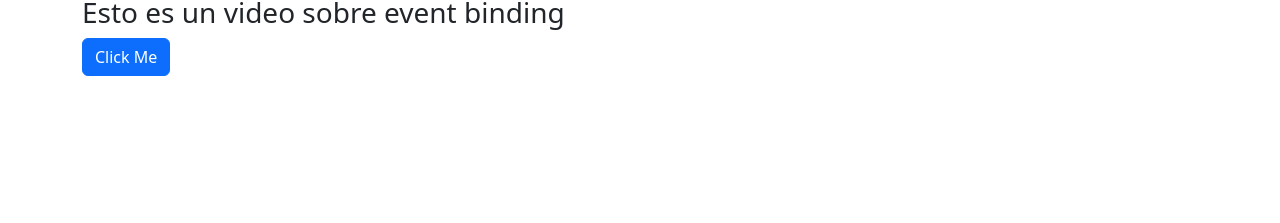
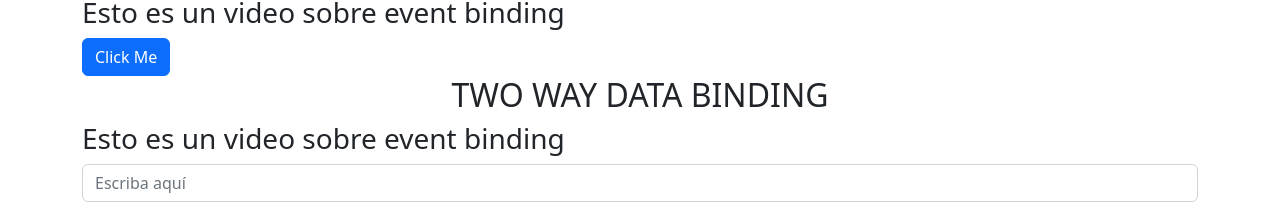
Before and after one commit to justcoddev/databinding, an Angular app: page / in a window 1280 px wide. Shown: the part 578-801 px from the top of the page. Built offline with nearby package versions, Linux system fonts and the light colour scheme.

Commit message:
DATA BINDING

```diff
--- a/src/app/app.component.html
+++ b/src/app/app.component.html
@@ -19,4 +19,10 @@
   <h2 class="text-center">EVENT BINDING</h2>
   <h3>{{texto}}</h3>
   <button class="btn btn-primary" (click)="cambiarTexto()">Click Me</button>
+    <!-- TWO WAY DATA BINDING -->
+    <h2 class="text-center">TWO WAY DATA BINDING</h2>
+    <h3>{{texto}}</h3>
+   <input type="text" class="form-control" placeholder="Escriba aquí" [(ngModel)]="texto2" />
+   <br/>
+   {{texto2}}
 </div>
--- a/src/app/app.component.ts
+++ b/src/app/app.component.ts
@@ -29,4 +29,5 @@ export class AppComponent {
   cambiarTexto(): void {
     this.texto = "En el proximo video vamos a ver Two Way Data-Binding"
   }
+  texto2 = ''
 }
--- a/src/app/app.module.ts
+++ b/src/app/app.module.ts
@@ -1,4 +1,5 @@
 import { NgModule } from '@angular/core';
+import { FormsModule } from '@angular/forms';
 import { BrowserModule } from '@angular/platform-browser';
 
 import { AppComponent } from './app.component';
@@ -8,7 +9,8 @@ import { AppComponent } from './app.component';
     AppComponent
   ],
   imports: [
-    BrowserModule
+    BrowserModule,
+    FormsModule
   ],
   providers: [],
   bootstrap: [AppComponent]
```
